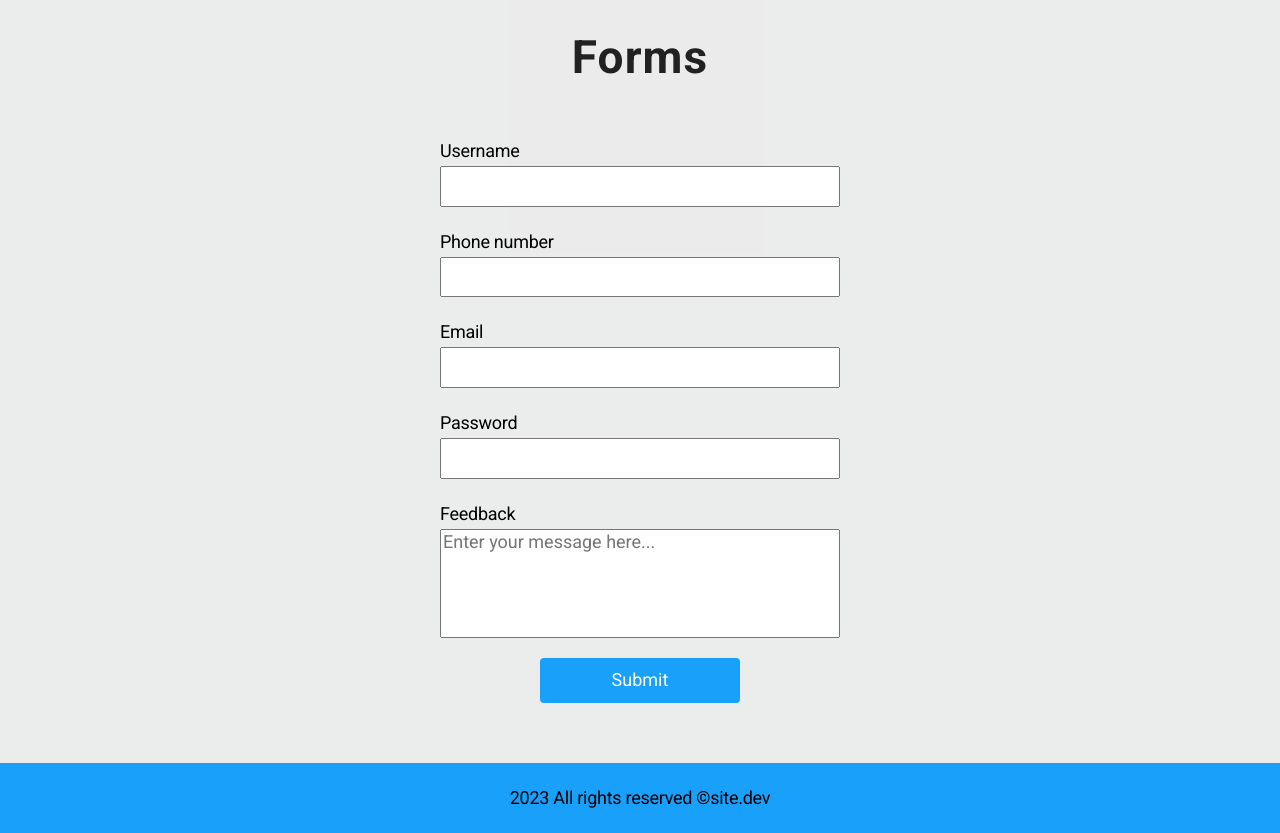
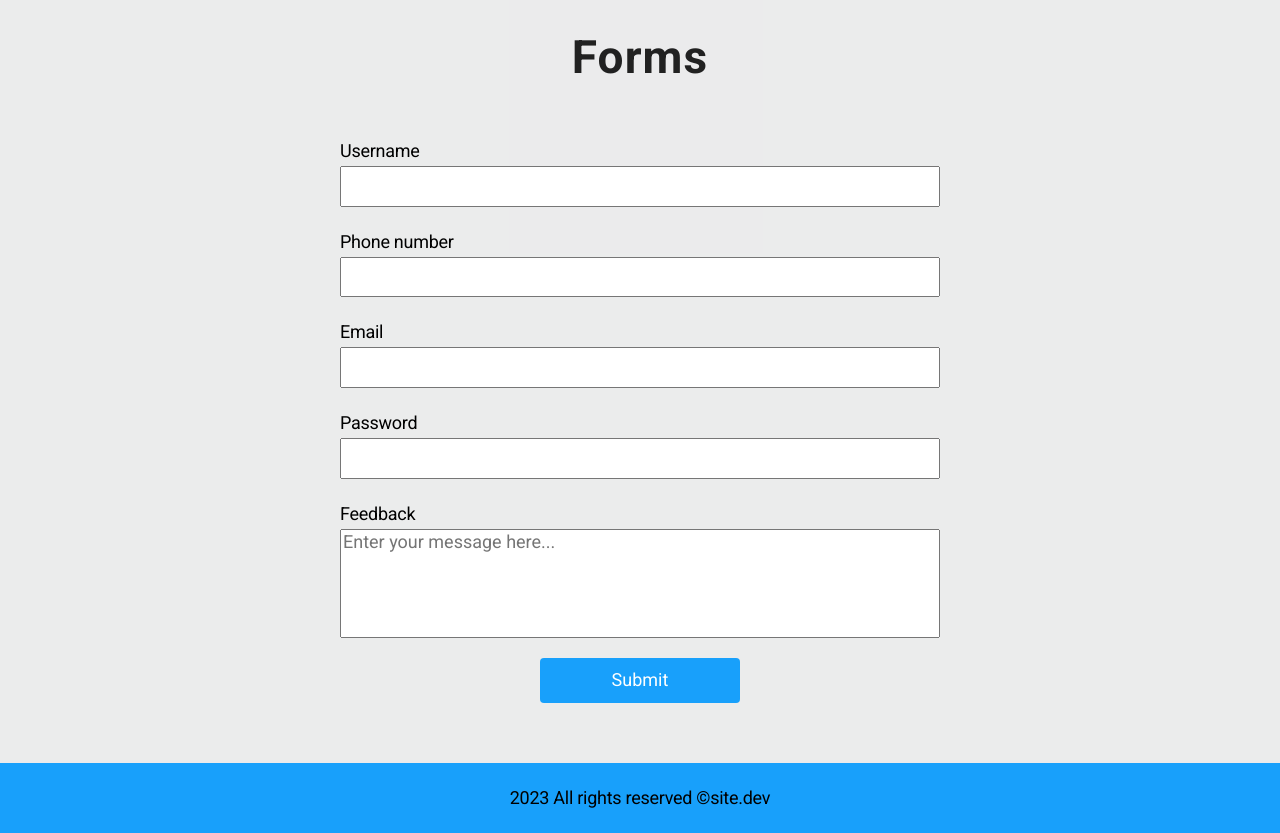
Before and after one commit to Dmytro1117/awesome-html-css, a plain HTML site: page index.html in a window 1280 px wide. Shown: the part 4320-5153 px from the top of the page. Drawn offline with nearby package versions, Linux system fonts and the light colour scheme.

Commit message:
fijgifdgd

```diff
--- a/sass/components/_up-button.scss
+++ b/sass/components/_up-button.scss
@@ -19,6 +19,7 @@
 }
 
 .up-button--visible {
+  z-index: 100;
   display: block;
   opacity: 1;
 }
--- a/sass/layout/_forms.scss
+++ b/sass/layout/_forms.scss
@@ -17,11 +17,15 @@
 }
 
 .forms__item {
-  width: 400px;
+  max-width: 400px;
   display: flex;
   flex-direction: column;
   gap: 12px;
   margin: 0 auto;
+
+  @media screen and (min-width: 768px) {
+    max-width: 600px;
+  }
 }
 
 .forms__input {
```
Also changed, not shown: README.md, css/main.css, css/main.min.css, 2 other files.
